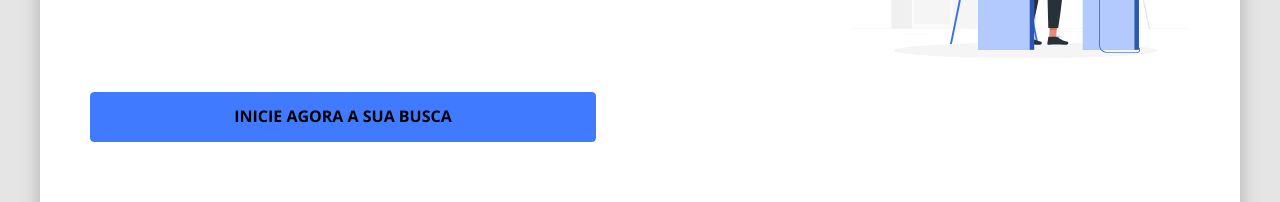
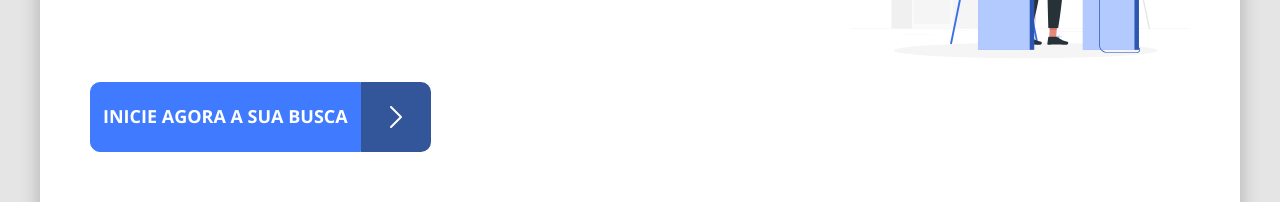
Before and after one commit to RamosMarcelo/dscatalog-bootcamp-devsuperior, a React (Create React App) app in the folder frontweb/: page / in a window 1280 px wide. Shown: the part 428-630 px from the top of the page. Built offline with nearby package versions, Linux system fonts and the light colour scheme.

Commit message:
Custom ButtonIcon

```diff
--- a/frontweb/src/components/ButtonIcon/index.tsx
+++ b/frontweb/src/components/ButtonIcon/index.tsx
@@ -1,12 +1,17 @@
 import './styles.css';
+import { ReactComponent as ArrowIcon } from 'assets/images/arrow.svg';
 
 const ButtonIcon = () => {
-
-    return (
-        <button className="btn btn-primary btn-icon">
-           <h6>INICIE AGORA A SUA BUSCA</h6>
-        </button>
-    );
-}
+  return (
+    <div className="btn-container">
+      <button className="btn btn-primary">
+        <h6>INICIE AGORA A SUA BUSCA</h6>
+      </button>
+      <div className="btn-icon-container">
+        <ArrowIcon />
+      </div>
+    </div>
+  );
+};
 
 export default ButtonIcon;
--- a/frontweb/src/components/ButtonIcon/styles.css
+++ b/frontweb/src/components/ButtonIcon/styles.css
@@ -1,3 +1,34 @@
-.btn-icon {
-    height: 50px;
+.btn-container {
+  display: flex;
 }
+
+.btn-container button {
+  border-radius: 10px 0px 0px 10px;
+}
+
+.btn h6 {
+  color: #ffff;
+  font-size: 12px;
+  text-transform: uppercase;
+}
+
+.btn-icon-container {
+  display: flex;
+  justify-content: center;
+  align-items: center;
+  width: 50px;
+  height: 50px;
+  border-radius: 0px 10px 10px 0px;
+  background-color: #33569b;
+}
+
+@media (min-width: 576px) {
+  .btn-icon-container {
+    width: 70px;
+    height: 70px;
+  }
+
+  .btn h6 {
+    font-size: 18px;
+  }
+}
--- a/frontweb/src/pages/Home/index.tsx
+++ b/frontweb/src/pages/Home/index.tsx
@@ -16,9 +16,11 @@
               mercado.
             </p>
           </div>
-          <Link to="/products">
-            <ButtonIcon />
-          </Link>
+          <div>
+            <Link to="/products">
+              <ButtonIcon />
+            </Link>
+          </div>
         </div>
         <div className="home-image-container">
           <MainImage />
--- a/frontweb/src/pages/Home/styles.css
+++ b/frontweb/src/pages/Home/styles.css
@@ -53,10 +53,6 @@
   .home-content-container p {
     width: 506px;
     margin-bottom: 20px;
-  }
-
-  .home-content-container button {
-    width: 506px;
   }
 
   .home-image-container svg {
```
Also changed, not shown: frontweb/src/assets/images/arrow.svg (added).
